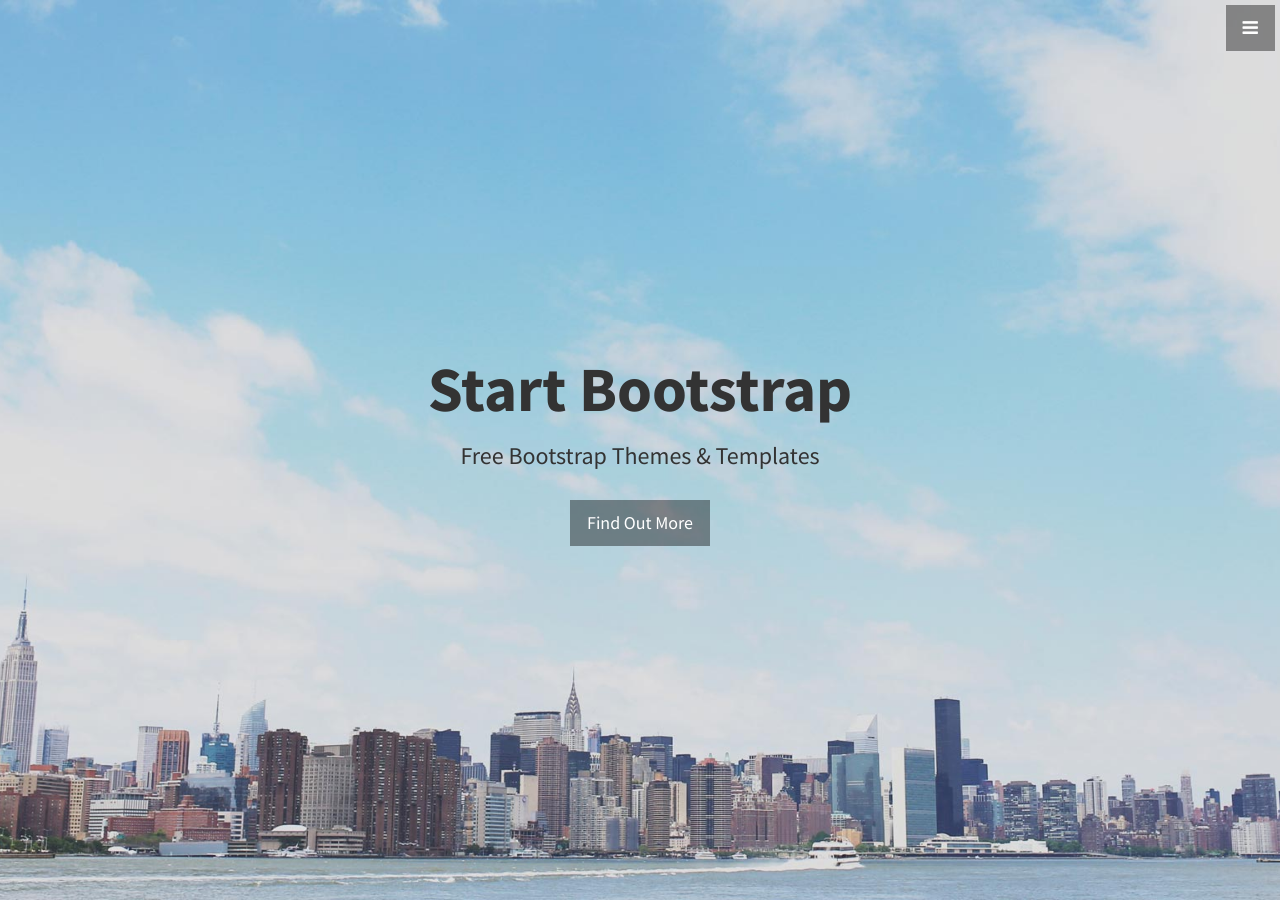
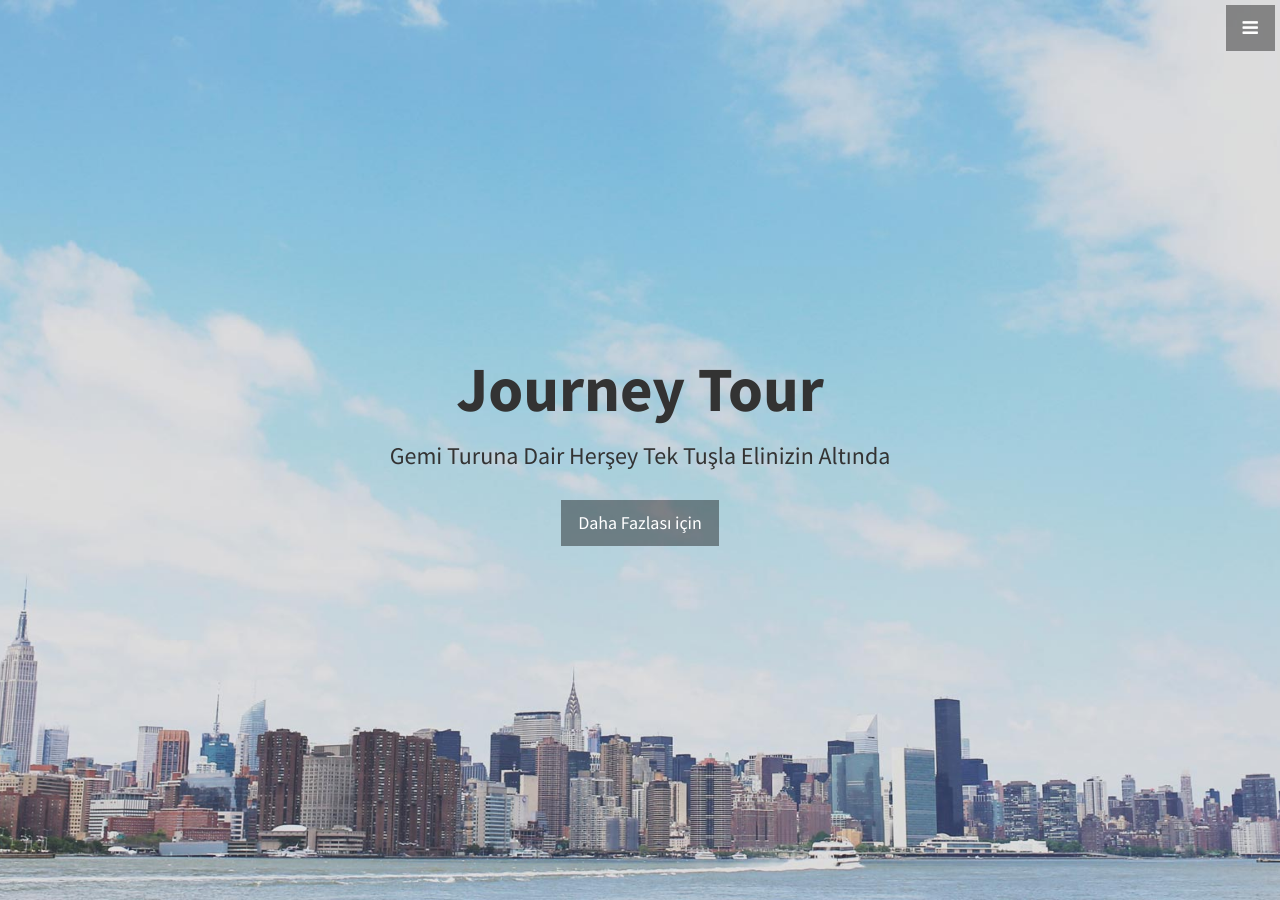
Before and after one commit to hilalvarol/hilalvarol.github.io, a Jekyll site: the page built from index.html, in a window 1280 px wide and 900 px high. Built offline with Jekyll 4.4.1, drawn with Linux system fonts in a browser that asks for light colours.

Commit message:
Update header.html

```diff
--- a/_includes/header.html
+++ b/_includes/header.html
@@ -1,8 +1,8 @@
 <header id="top" class="header">
   <div class="text-vertical-center">
-    <h1>Start Bootstrap</h1>
-    <h3>Free Bootstrap Themes &amp; Templates</h3>
+    <h1>Journey Tour</h1>
+    <h3>Gemi Turuna Dair Herşey Tek Tuşla Elinizin Altında</h3>
     <br>
-    <a href="#about" class="btn btn-dark btn-lg">Find Out More</a>
+    <a href="#about" class="btn btn-dark btn-lg">Daha Fazlası için</a>
   </div>
 </header>
```
